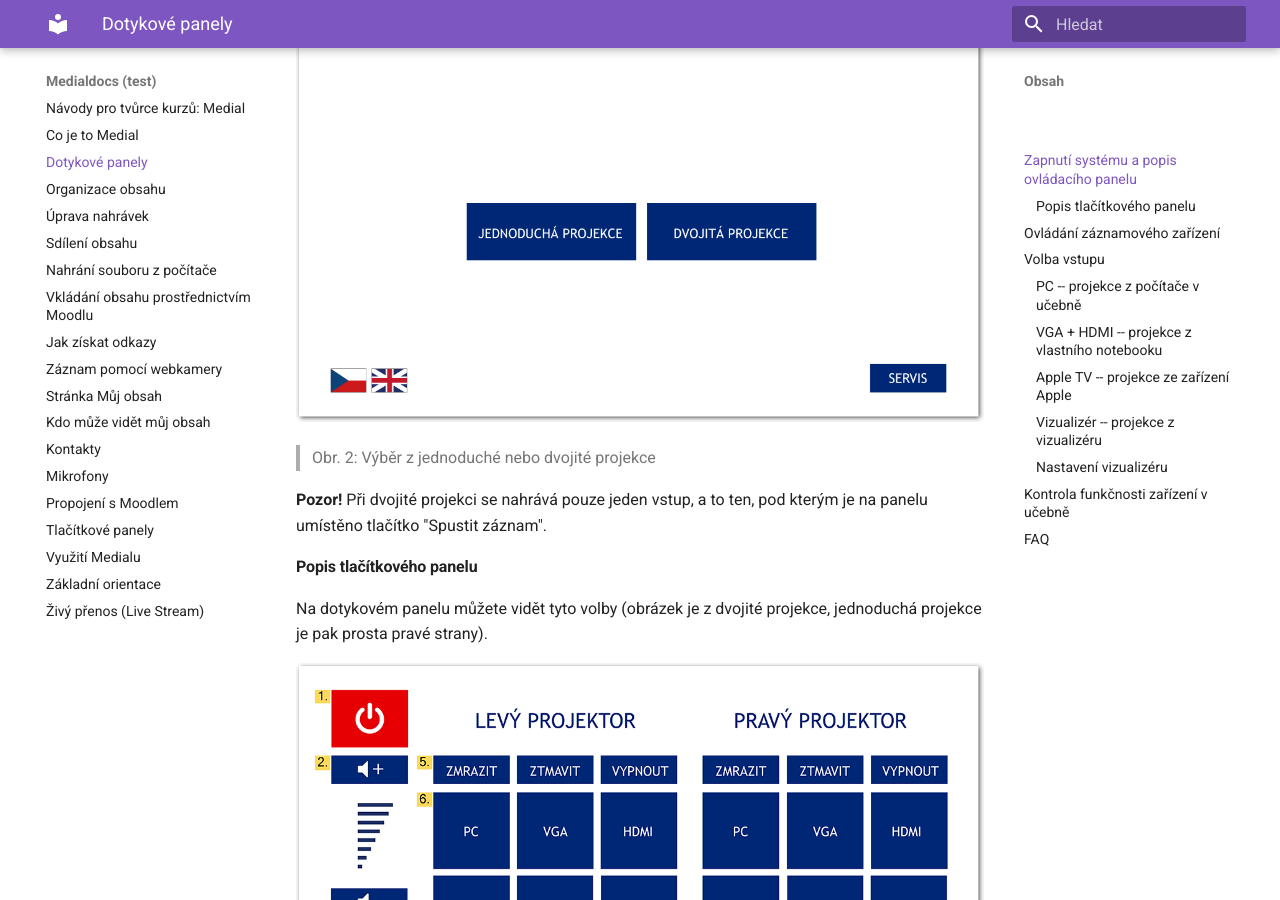
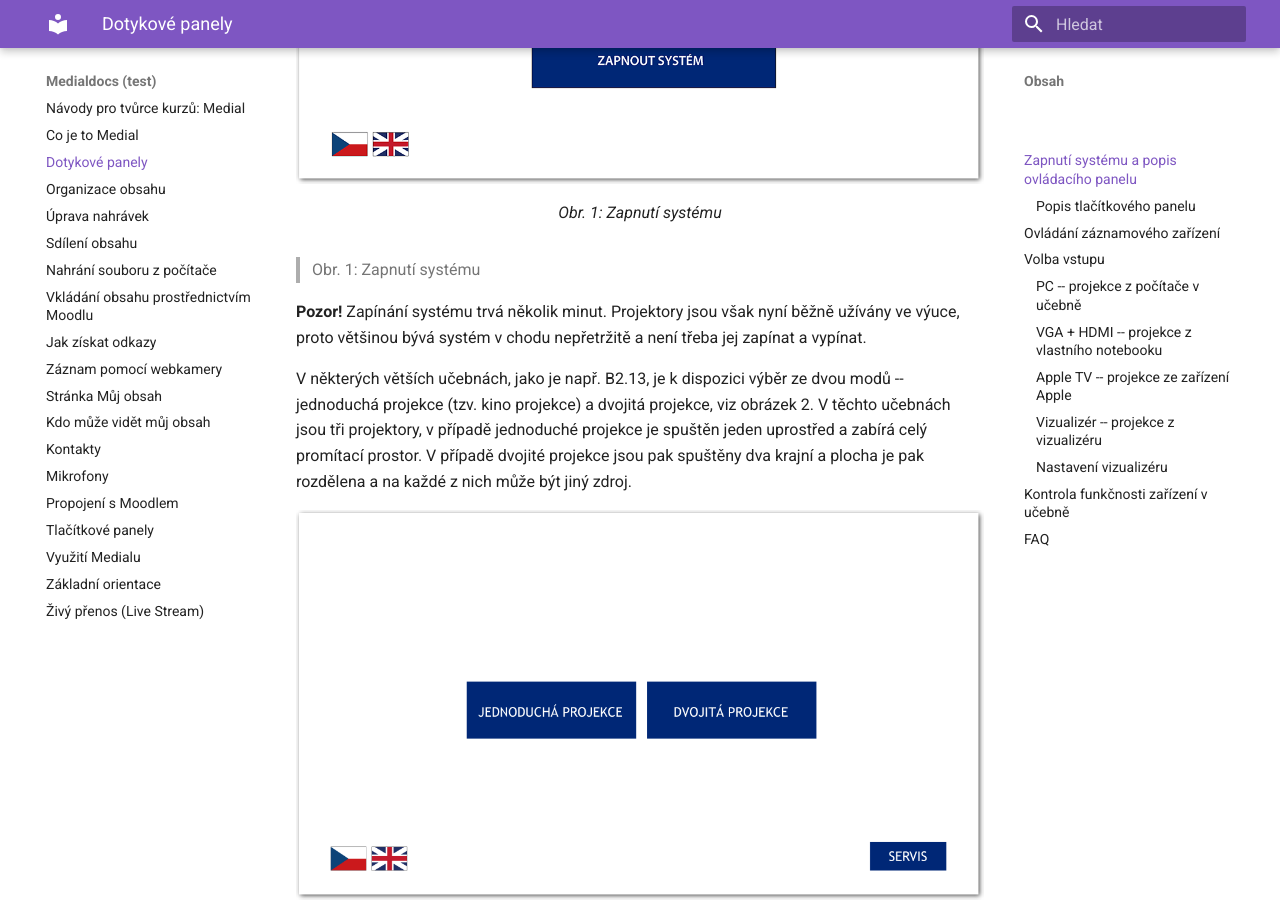
Before and after one commit to kvet-divizny/medialdocs, an MkDocs documentation site: the page built from docs/dotykove-panely.md, in a window 1280 px wide and 900 px high, scrolled down 1589 px. Built offline with MkDocs 1.6.1 and Material for MkDocs 9.7.7, drawn with Linux system fonts in a browser that asks for light colours.

Commit message:
Update dotykove-panely.md

```diff
--- a/docs/dotykove-panely.md
+++ b/docs/dotykove-panely.md
@@ -61,6 +61,12 @@
 vypnutý, uvidíte na něm tuto hlášku:
 
 ![](dotykove-panely/uvodni_obrazovka_0.png)
+
+<figure markdown>
+  ![](dotykove-panely/uvodni_obrazovka_0.png)
+  <figcaption>Obr. 1: Zapnutí systému</figcaption>
+</figure>
+
 
 > Obr. 1: Zapnutí systému
 
```
